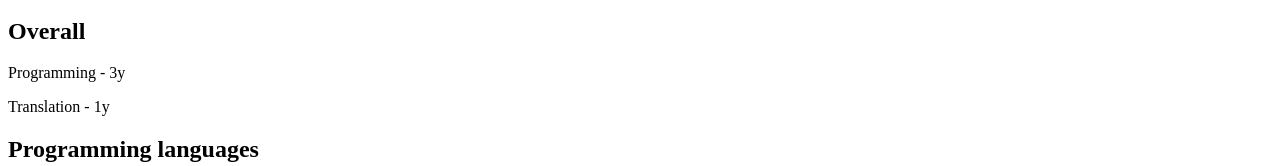
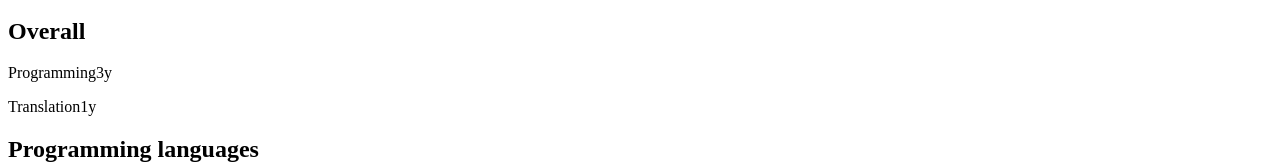
Before and after one commit to JoseDeFreitas/JoseDeFreitas-website, a Next.js app: page / in a window 1280 px wide. Shown: the part 572-738 px from the top of the page. Built offline with nearby package versions, Linux system fonts and the light colour scheme.

Commit message:
Include white color

```diff
--- a/pages/index.js
+++ b/pages/index.js
@@ -26,6 +26,11 @@ export default function Home({ overallList, planguagesList, technologiesList })
             </Head>
 
             <Layout>
+                <style jsx global>{`
+                    .lname:hover .yname {
+                        visibility: visible;
+                    }
+                `}</style>
                 <main className="pl-48 h-screen grid grid-cols-2">
                     <section className="col-start-1 col-end-2 p-12 bg-first-50 border-r-2 border-first-200">
                         <div className="grid auto-cols-max mb-10 bg-first-100 rounded border-2 border-first-300 p-5">
@@ -53,7 +58,10 @@ export default function Home({ overallList, planguagesList, technologiesList })
                                     <div className="grid grid-flow-col auto-cols-max gap-1 mt-3">
                                         {overallList.map(item => (
                                             <div className="w-max">
-                                                <p className={"py-1 px-2 rounded text-sm bg-" + item.color + "-200 text-" + item.color + "-700"}>{item.name} - {moment([moment().year(), moment().month()]).diff(item.date, 'years')}y</p>
+                                                <p className={"lname relative cursor-default py-1 px-2 rounded text-sm bg-" + item.color + "-200 text-" + item.color + "-700"}>
+                                                    {item.name}
+                                                    <span className="yname absolute z-10 bottom-full left-1/2 invisible text-white bg-first-500 px-1 rounded w-auto">{moment([moment().year(), moment().month()]).diff(item.date, 'years')}y</span>
+                                                </p>
                                             </div>
                                         ))}
                                     </div>
@@ -63,7 +71,7 @@ export default function Home({ overallList, planguagesList, technologiesList })
                                     <div className="grid grid-flow-col auto-cols-max gap-1 mt-3">
                                         {planguagesList.map(item => (
                                             <div className="w-max">
-                                                <p className={"py-1 px-2 rounded text-sm bg-" + item.color + "-200 text-" + item.color + "-700"}>{item.name} - {moment([moment().year(), moment().month()]).diff(item.date, 'years')}y</p>
+                                                <p className={"cursor-default py-1 px-2 rounded text-sm bg-" + item.color + "-200 text-" + item.color + "-700"}>{item.name} - {moment([moment().year(), moment().month()]).diff(item.date, 'years')}y</p>
                                             </div>
                                         ))}
                                     </div>
@@ -73,7 +81,7 @@ export default function Home({ overallList, planguagesList, technologiesList })
                                     <div className="grid grid-flow-col auto-cols-max gap-1 mt-3">
                                         {technologiesList.map(item => (
                                             <div className="w-max">
-                                                <p className={"py-1 px-2 rounded text-sm bg-" + item.color + "-200 text-" + item.color + "-700"}>{item.name} - {moment([moment().year(), moment().month()]).diff(item.date, 'years')}y</p>
+                                                <p className={"cursor-default py-1 px-2 rounded text-sm bg-" + item.color + "-200 text-" + item.color + "-700"}>{item.name} - {moment([moment().year(), moment().month()]).diff(item.date, 'years')}y</p>
                                             </div>
                                         ))}
                                     </div>
--- a/tailwind.config.js
+++ b/tailwind.config.js
@@ -19,6 +19,7 @@ module.exports = {
       yellow: colors.yellow,
       blue: colors.blue,
       pink: colors.pink,
+      white: colors.white,
     },
     extend: {},
   },
```
